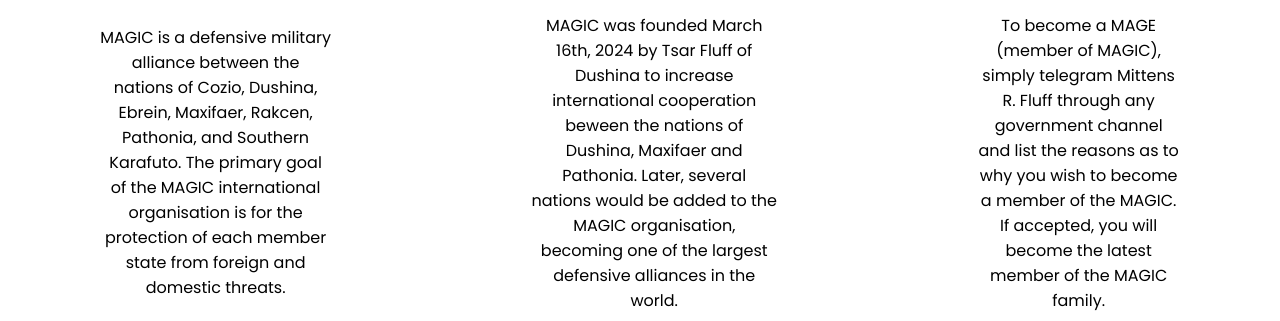
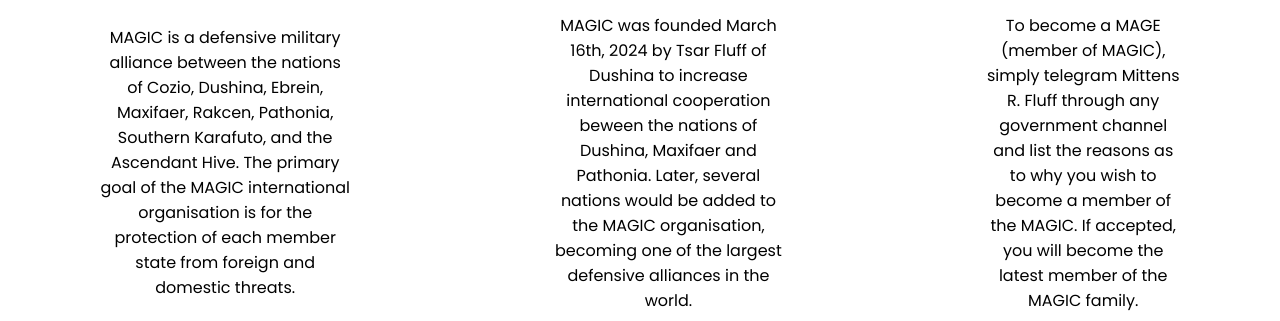
Before and after one commit to Nesaura/magic, a plain HTML site: page index.html in a window 1280 px wide. Shown: the part 1005-1326 px from the top of the page. Drawn offline with Linux system fonts and the light colour scheme.

```diff
--- a/index.html
+++ b/index.html
@@ -134,7 +134,7 @@
         <div class="aboutitem">
             <h1>What is MAGIC?</h1>
             <img src="assets/images/error-warning-fill.svg" alt="Exclamation point">
-            <p>MAGIC is a defensive military alliance between the nations of Cozio, Dushina, Ebrein, Maxifaer, Rakcen, Pathonia, and Southern Karafuto. The primary goal of the MAGIC international organisation is for the protection of each member state from foreign and domestic threats.</p>
+            <p>MAGIC is a defensive military alliance between the nations of Cozio, Dushina, Ebrein, Maxifaer, Rakcen, Pathonia, Southern Karafuto, and the Ascendant Hive. The primary goal of the MAGIC international organisation is for the protection of each member state from foreign and domestic threats.</p>
             <a href="wedo.html">>MAGIC on the world stage.</a>
         </div>
 
```
